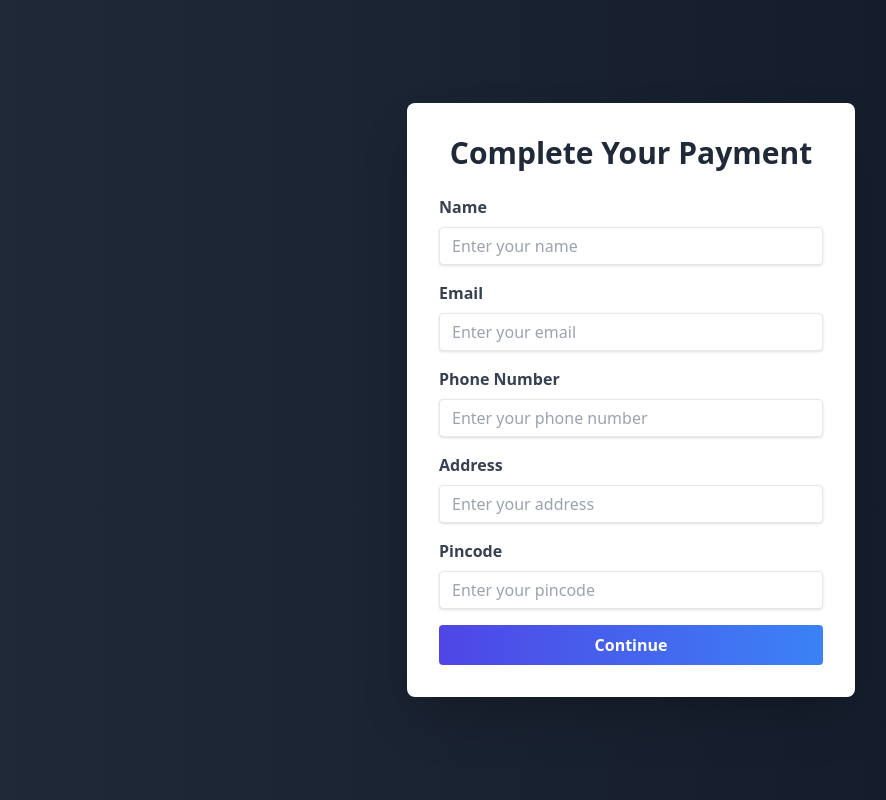
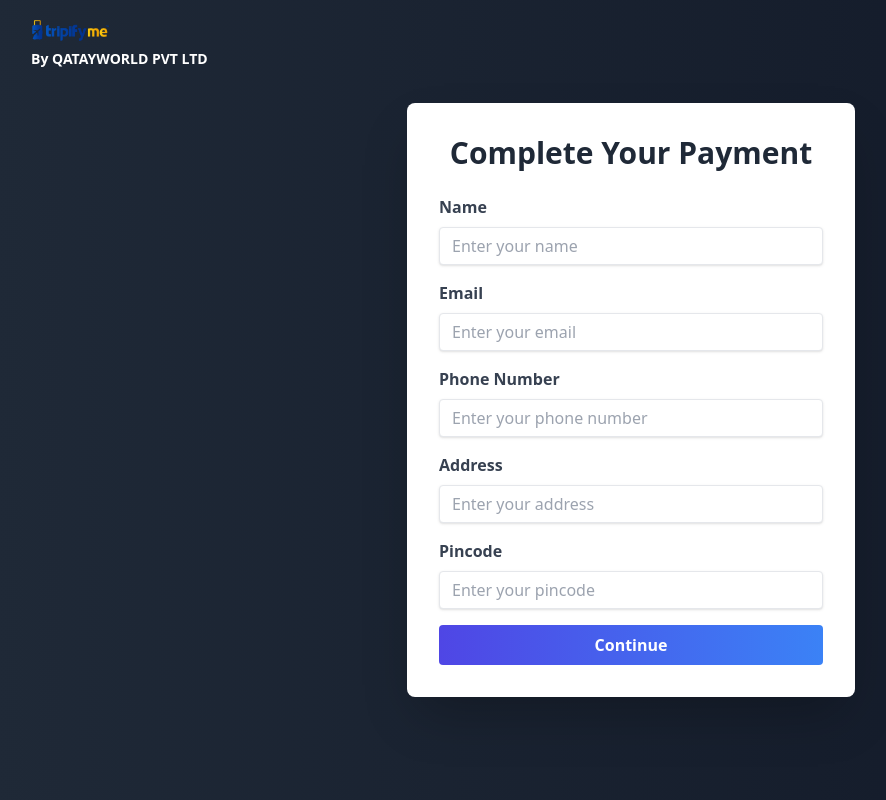
Before and after one commit to NikhilRakesh/tripify-client-frontend, a React (Vite) app: page /Payment-Form in a window 1280 px wide. Shown: the whole page, without its empty margins (9-895 px from the left). Built offline with nearby package versions, Linux system fonts and the light colour scheme; what tailwindcss-filters would draw is missing.

Commit message:
eight commit

```diff
--- a/src/PaymentForm.jsx
+++ b/src/PaymentForm.jsx
@@ -3,6 +3,7 @@ import 'animate.css';
 import { useNavigate } from 'react-router-dom';
 
 const PaymentForm = () => {
+
     const [formData, setFormData] = useState({
         name: '',
         email: '',
@@ -20,6 +21,8 @@ const PaymentForm = () => {
             [name]: value
         });
     };
+    const navigate = useNavigate();
+
 
     const handleContinue = () => {
         setIsPaymentStep(true);
@@ -32,6 +35,17 @@ const PaymentForm = () => {
 
     return (
         <div className="min-h-screen flex items-center justify-center bg-gradient-to-r from-gray-800 to-gray-900 py-6">
+            <div
+                className="cursor-pointer absolute top-0 left-0 px-10 py-5"
+                onClick={() => navigate('/')}
+            >
+                <img
+                    src="/TRIP999Artboard 1@4x (1).png"
+                    alt="TRIPIFYME Logo"
+                    className="w-20"
+                />
+                <p className='text-sm font-bold text-white py-2'>By QATAYWORLD PVT LTD</p>
+            </div>
             <div className="bg-white p-8 rounded-lg shadow-2xl w-full max-w-md animate__animated animate__fadeInUp">
                 {!isPaymentStep ? (
                     <>
```
